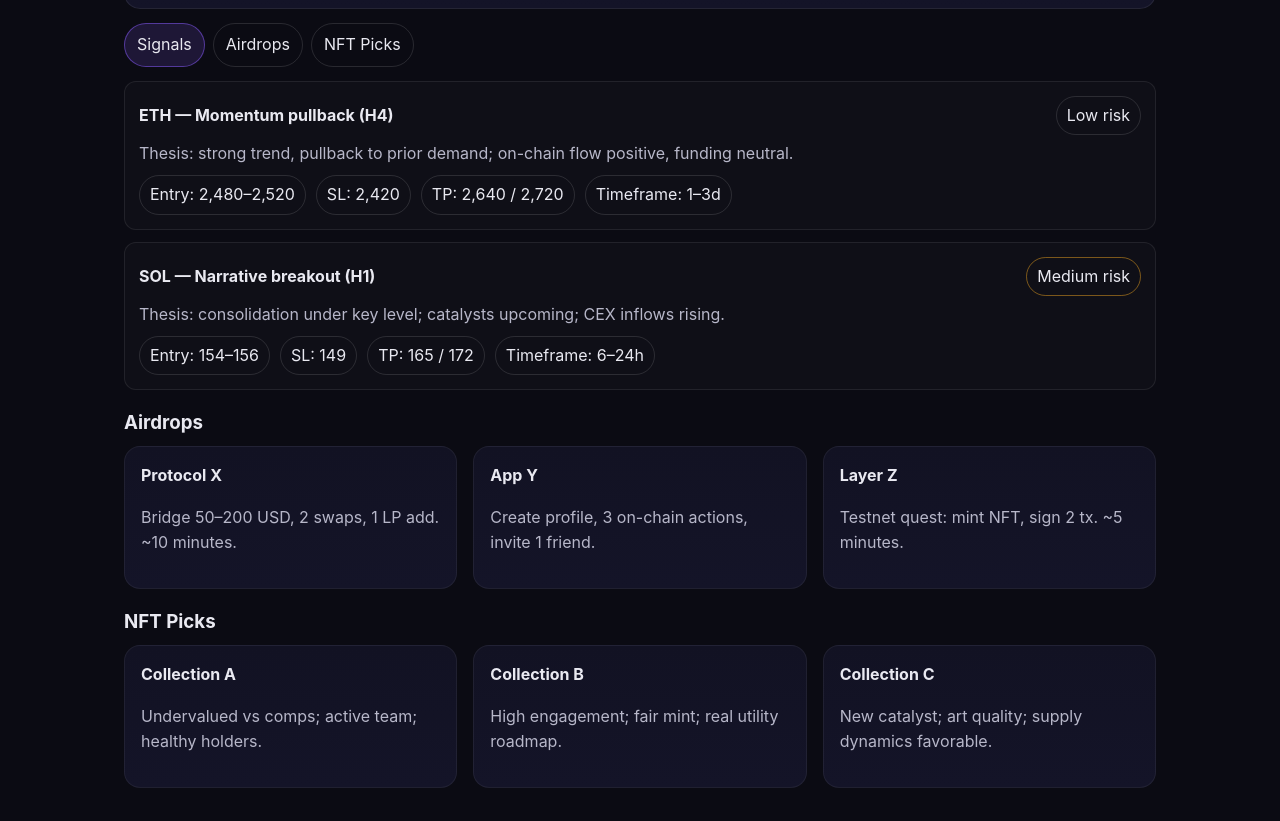
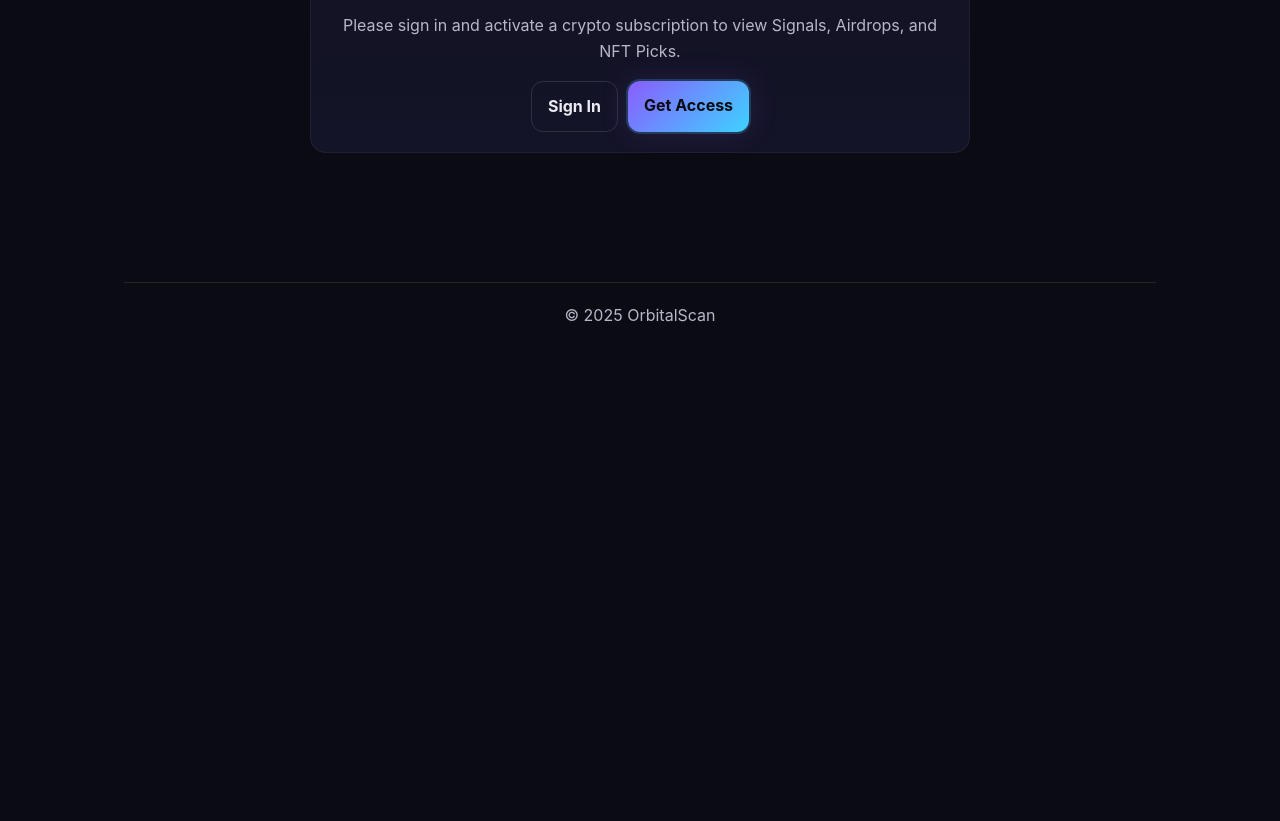
Before and after one commit to SinaDali/orbitalscan-web, a plain HTML site: page signals.html in a window 1280 px wide. Shown: the part 248-1069 px from the top of the page. After the commit the page ends 800 px from the top, so only its background shows below. Drawn offline with Linux system fonts and the light colour scheme.

Commit message:
fix: gate members portal (locked for non-subscribers)

```diff
--- a/signals.html
+++ b/signals.html
@@ -15,8 +15,6 @@
       --primary:#8a5cff;
       --accent:#3dd3ff;
       --ring:0 0 0 2px rgba(61,211,255,0.2),0 0 30px rgba(138,92,255,0.15);
-      --good:#22c55e;
-      --warn:#ffb020;
     }
     *{box-sizing:border-box}
     body{margin:0;padding:0;background:var(--bg);color:var(--text);font-family:Inter,system-ui,Arial,sans-serif;line-height:1.6}
@@ -29,20 +27,14 @@
     .menu{display:flex;gap:18px;align-items:center;flex-wrap:wrap}
     .menu a{opacity:.9;padding:8px 10px;border-radius:10px}
     .menu a:hover{background:rgba(255,255,255,.05)}
-    .banner{display:flex;justify-content:space-between;align-items:center;gap:14px;background:linear-gradient(180deg,var(--card),var(--card2));border:1px solid rgba(255,255,255,.08);border-radius:16px;padding:16px;margin:12px 0}
-    .badge{display:inline-flex;gap:8px;align-items:center;padding:6px 10px;border:1px solid rgba(255,255,255,.12);border-radius:999px}
-    .grid-3{display:grid;grid-template-columns:1fr 1fr 1fr;gap:16px}
-    .card{background:linear-gradient(180deg,var(--card),var(--card2));border:1px solid rgba(255,255,255,.06);border-radius:16px;padding:16px}
-    .muted{color:var(--muted)}
-    .btn{display:inline-block;padding:10px 14px;border-radius:10px;font-weight:600;border:1px solid rgba(255,255,255,.12)}
+    .lead{color:var(--muted)}
+    .card{background:linear-gradient(180deg,var(--card),var(--card2));border:1px solid rgba(255,255,255,.06);border-radius:16px;padding:20px}
+    .grid-2{display:grid;grid-template-columns:1fr 1fr;gap:18px}
+    .btn{display:inline-block;padding:12px 16px;border-radius:12px;font-weight:700;border:1px solid rgba(255,255,255,.12)}
     .btn-primary{background:linear-gradient(135deg,var(--primary),var(--accent));color:#0b0b13;border:0;box-shadow:var(--ring)}
-    .tabs{display:flex;gap:8px;flex-wrap:wrap;margin:14px 0}
-    .tab{padding:8px 12px;border-radius:999px;border:1px solid rgba(255,255,255,.12);cursor:pointer}
-    .tab.active{background:rgba(138,92,255,.15);border-color:rgba(138,92,255,.5)}
-    .list{display:grid;grid-template-columns:1fr;gap:12px}
-    .item{border:1px solid rgba(255,255,255,.08);border-radius:12px;padding:14px;background:rgba(255,255,255,.02)}
+    .center{display:flex;align-items:center;justify-content:center;min-height:50vh;text-align:center}
     footer{margin-top:36px;padding:20px 0;color:var(--muted);border-top:1px solid rgba(255,255,255,.1);text-align:center}
-    @media(max-width:900px){.grid-3{grid-template-columns:1fr}}
+    @media(max-width:900px){.grid-2{grid-template-columns:1fr}}
   </style>
 </head>
 <body>
@@ -58,105 +50,52 @@
         <a href="about.html">Who We Are</a>
         <a href="contact.html">Contact</a>
         <a href="dashboard.html">Dashboard</a>
-        <a href="signals.html">Members</a>
+        <a href="login.html">Sign In</a>
       </div>
     </nav>
 
-    <header class="banner">
-      <div>
-        <div class="badge">Members-only portal</div>
-        <h2 style="margin:8px 0 6px">Signals, NFT Picks & Airdrops</h2>
-        <p class="muted" style="margin:0">Subscribe with crypto to unlock all sections. Your access will be tied to email or wallet.</p>
+    <!-- LOCKED STATE -->
+    <div id="locked" class="center">
+      <div class="card" style="max-width:660px">
+        <h2 style="margin:0 0 8px">Members-only portal</h2>
+        <p class="lead">Please sign in and activate a crypto subscription to view Signals, Airdrops, and NFT Picks.</p>
+        <div style="display:flex;gap:10px;justify-content:center;flex-wrap:wrap;margin-top:12px">
+          <a class="btn" href="login.html">Sign In</a>
+          <a class="btn btn-primary" href="pricing.html">Get Access</a>
+        </div>
       </div>
-      <div style="display:flex;gap:8px;flex-wrap:wrap">
-        <a class="btn" href="dashboard.html">Sign In</a>
-        <a class="btn btn-primary" href="pricing.html">Get Access</a>
-      </div>
-    </header>
-
-    <div class="tabs">
-      <span class="tab active">Signals</span>
-      <span class="tab">Airdrops</span>
-      <span class="tab">NFT Picks</span>
     </div>
 
-    <!-- Signals preview list (static examples) -->
-    <section>
-      <div class="list">
-        <div class="item">
-          <div style="display:flex;justify-content:space-between;align-items:center;gap:8px">
-            <strong>ETH — Momentum pullback (H4)</strong>
-            <span class="badge">Low risk</span>
-          </div>
-          <p class="muted" style="margin:6px 0 8px">Thesis: strong trend, pullback to prior demand; on-chain flow positive, funding neutral.</p>
-          <div style="display:flex;gap:10px;flex-wrap:wrap">
-            <span class="badge">Entry: 2,480–2,520</span>
-            <span class="badge">SL: 2,420</span>
-            <span class="badge">TP: 2,640 / 2,720</span>
-            <span class="badge">Timeframe: 1–3d</span>
-          </div>
-        </div>
-        <div class="item">
-          <div style="display:flex;justify-content:space-between;align-items:center;gap:8px">
-            <strong>SOL — Narrative breakout (H1)</strong>
-            <span class="badge" style="border-color:rgba(255,176,32,.45)">Medium risk</span>
-          </div>
-          <p class="muted" style="margin:6px 0 8px">Thesis: consolidation under key level; catalysts upcoming; CEX inflows rising.</p>
-          <div style="display:flex;gap:10px;flex-wrap:wrap">
-            <span class="badge">Entry: 154–156</span>
-            <span class="badge">SL: 149</span>
-            <span class="badge">TP: 165 / 172</span>
-            <span class="badge">Timeframe: 6–24h</span>
-          </div>
-        </div>
-      </div>
-    </section>
+    <!-- UNLOCKED STATE -->
+    <div id="content" style="display:none">
+      <header class="card">
+        <h2 style="margin:0 0 6px">Signals, Airdrops & NFT Picks</h2>
+        <p class="lead" style="margin:0">Welcome back. Your membership is active.</p>
+      </header>
 
-    <!-- Airdrops preview -->
-    <section style="margin-top:18px">
-      <h3 style="margin:0 0 8px">Airdrops</h3>
-      <div class="grid-3">
+      <section class="grid-2" style="margin-top:18px">
         <div class="card">
-          <strong>Protocol X</strong>
-          <p class="muted">Bridge 50–200 USD, 2 swaps, 1 LP add. ~10 minutes.</p>
+          <h3 style="margin:0 0 8px">Signals</h3>
+          <p class="lead">Your private feed will appear here.</p>
         </div>
         <div class="card">
-          <strong>App Y</strong>
-          <p class="muted">Create profile, 3 on-chain actions, invite 1 friend.</p>
+          <h3 style="margin:0 0 8px">Airdrops / NFT Picks</h3>
+          <p class="lead">Curated items will appear here.</p>
         </div>
-        <div class="card">
-          <strong>Layer Z</strong>
-          <p class="muted">Testnet quest: mint NFT, sign 2 tx. ~5 minutes.</p>
-        </div>
-      </div>
-    </section>
-
-    <!-- NFT Picks preview -->
-    <section style="margin-top:18px">
-      <h3 style="margin:0 0 8px">NFT Picks</h3>
-      <div class="grid-3">
-        <div class="card">
-          <strong>Collection A</strong>
-          <p class="muted">Undervalued vs comps; active team; healthy holders.</p>
-        </div>
-        <div class="card">
-          <strong>Collection B</strong>
-          <p class="muted">High engagement; fair mint; real utility roadmap.</p>
-        </div>
-        <div class="card">
-          <strong>Collection C</strong>
-          <p class="muted">New catalyst; art quality; supply dynamics favorable.</p>
-        </div>
-      </div>
-    </section>
+      </section>
+    </div>
 
     <footer>
-      © <span id="y"></span> OrbitalScan — <a href="pricing.html">Pricing</a> • <a href="dashboard.html">Dashboard</a>
+      © <span id="y"></span> OrbitalScan
     </footer>
   </div>
 
   <script>
     document.getElementById('y').textContent = new Date().getFullYear();
+    // Temporary front-end gate until real backend auth is wired:
+    const isActive = localStorage.getItem('os_member') === 'active';
+    document.getElementById('locked').style.display = isActive ? 'none' : 'flex';
+    document.getElementById('content').style.display = isActive ? 'block' : 'none';
   </script>
 </body>
 </html>
```
